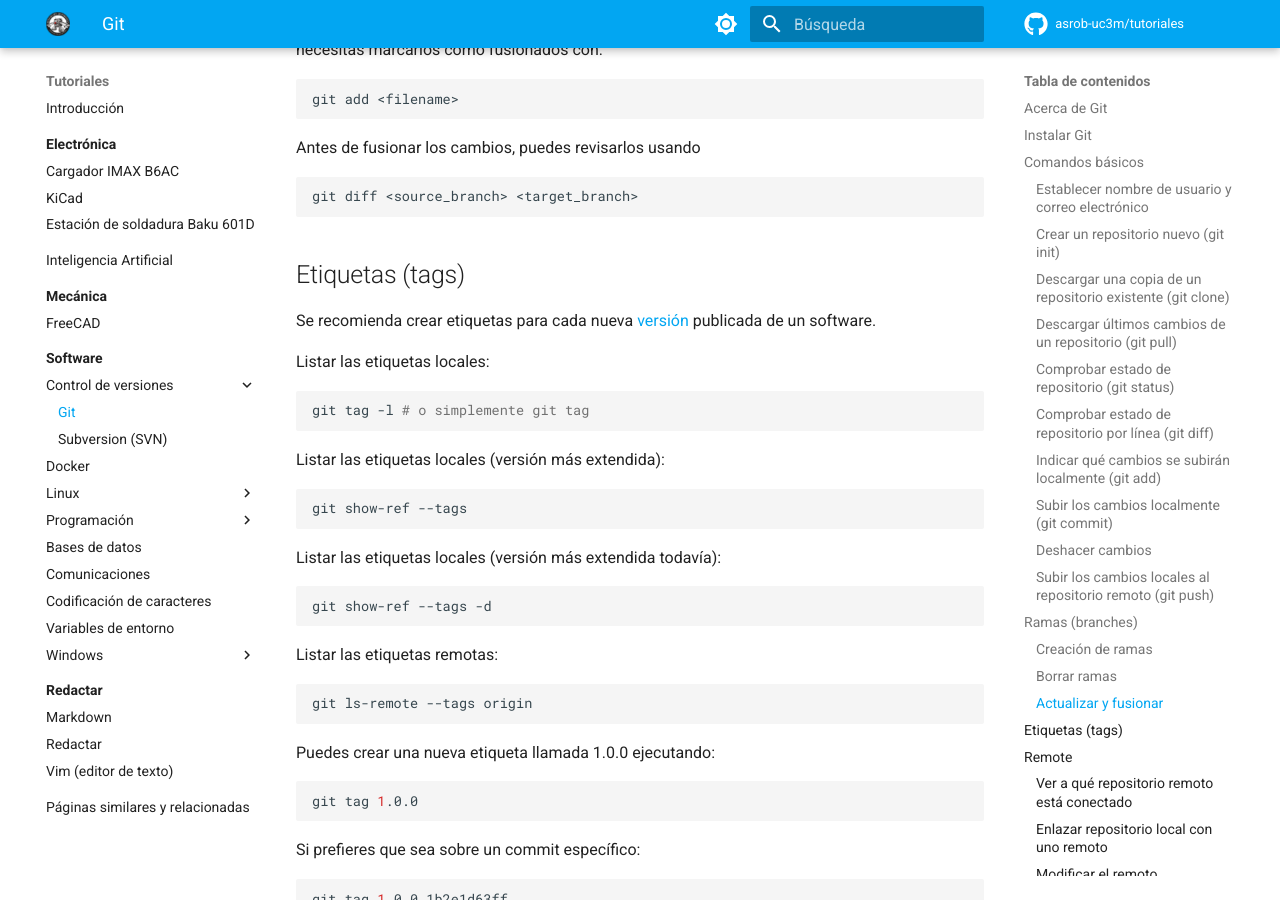
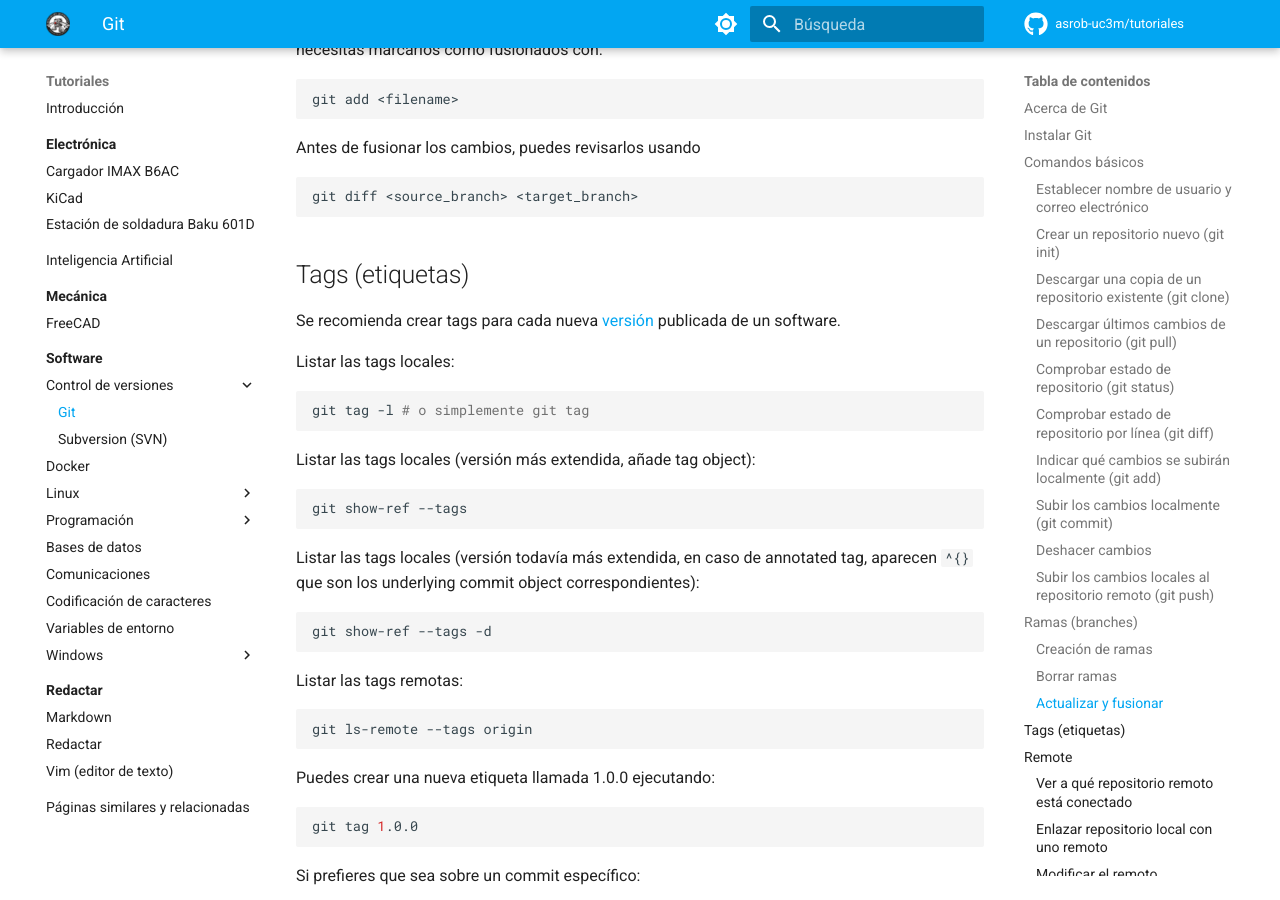
Before and after one commit to asrob-uc3m/tutoriales, an MkDocs documentation site: the page built from docs/software/version-control/git.md, in a window 1280 px wide and 900 px high, scrolled down 4320 px. Built offline with MkDocs 1.6.1 and Material for MkDocs 9.7.7, drawn with Linux system fonts in a browser that asks for light colours; comment, search, counter and statistics services are not loaded.

Commit message:
git: tags

````diff
--- a/docs/software/version-control/git.md
+++ b/docs/software/version-control/git.md
@@ -183,29 +183,29 @@ Antes de fusionar los cambios, puedes revisarlos usando
 git diff <source_branch> <target_branch>
 ```
 
-## Etiquetas (tags)
+## Tags (etiquetas)
 
-Se recomienda crear etiquetas para cada nueva [versión](https://semver.org) publicada de un software.
+Se recomienda crear tags para cada nueva [versión](https://semver.org) publicada de un software.
 
-Listar las etiquetas locales:
+Listar las tags locales:
 
 ```bash
 git tag -l # o simplemente git tag
 ```
 
-Listar las etiquetas locales (versión más extendida):
+Listar las tags locales (versión más extendida, añade tag object):
 
 ```bash
 git show-ref --tags
 ```
 
-Listar las etiquetas locales (versión más extendida todavía):
+Listar las tags locales (versión todavía más extendida, en caso de annotated tag, aparecen `^{}` que son los underlying commit object correspondientes):
 
 ```bash
 git show-ref --tags -d
 ```
 
-Listar las etiquetas remotas:
+Listar las tags remotas:
 
 ```bash
 git ls-remote --tags origin
````
